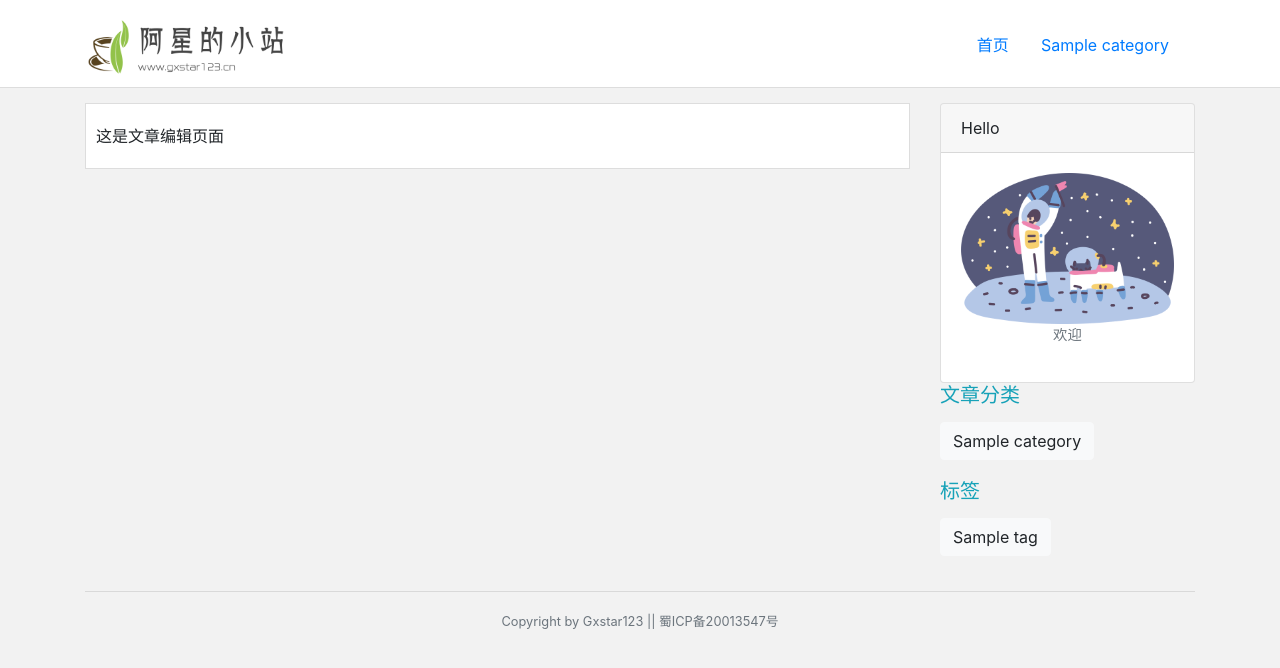
After one commit to Gxstar/GxBlog, a Django app: page /create/ in a window 1280 px wide. The commit adds this page. Shown: the top 668 px of the page. Run offline with Django 3.2, Linux system fonts and the light colour scheme; tables that the repository leaves empty hold one stand-in row (values such as "Sample post"); some libraries are stand-ins or nearby versions.

Commit message:
准备创建文章页面

```diff
--- /dev/null
+++ b/blog/templates/blog/createPost.html
@@ -0,0 +1,5 @@
+{% extends "blog/layout.html" %}
+{% load static %}
+{% block content %}
+<div class="content">这是文章编辑页面</div>
+{% endblock %}
--- a/blog/templates/blog/sidebar.html
+++ b/blog/templates/blog/sidebar.html
@@ -9,7 +9,8 @@
                 <figcaption class="figure-caption text-center">
                     <form id="logoutForm" action="logout/" method="post" class="navbar-right">
                     {% csrf_token %}
-                        <a class="" type="submit" onclick="document.getElementById('logoutForm').submit()">退出</a>
+                        <a href="{% url 'createPost' %}" class='text-primary'>新文章</a>
+                        <a type="submit" onclick="document.getElementById('logoutForm').submit()">退出</a>
                     </form>
                 </figcaption>
             </figure>
--- a/blog/urls.py
+++ b/blog/urls.py
@@ -6,6 +6,7 @@
     path('', views.home,name='blogHome'),
     re_path(r'^(.*)logout/$',LogoutView.as_view(next_page='/blog/'), name='logout'),
     path('post_<int:article_id>/',views.showPost,name="showPost"),
-    path('category_<int:category_id>',views.showCate,name="showCate"),
-    path('tag_<int:tag_id>',views.showTag,name="showTag"),
+    path('category_<int:category_id>/',views.showCate,name="showCate"),
+    path('tag_<int:tag_id>/',views.showTag,name="showTag"),
+    path('create/',views.createPost,name="createPost"),
 ]
--- a/blog/views.py
+++ b/blog/views.py
@@ -69,3 +69,7 @@
     TagName=Tag.objects.get(id=tag_id)
     MergeContext['tag']=TagName
     return render(request,'blog/tag.html',MergeContext)
+#写文章
+def createPost(request):
+    global context
+    return render(request,'blog/createPost.html',context)
```
